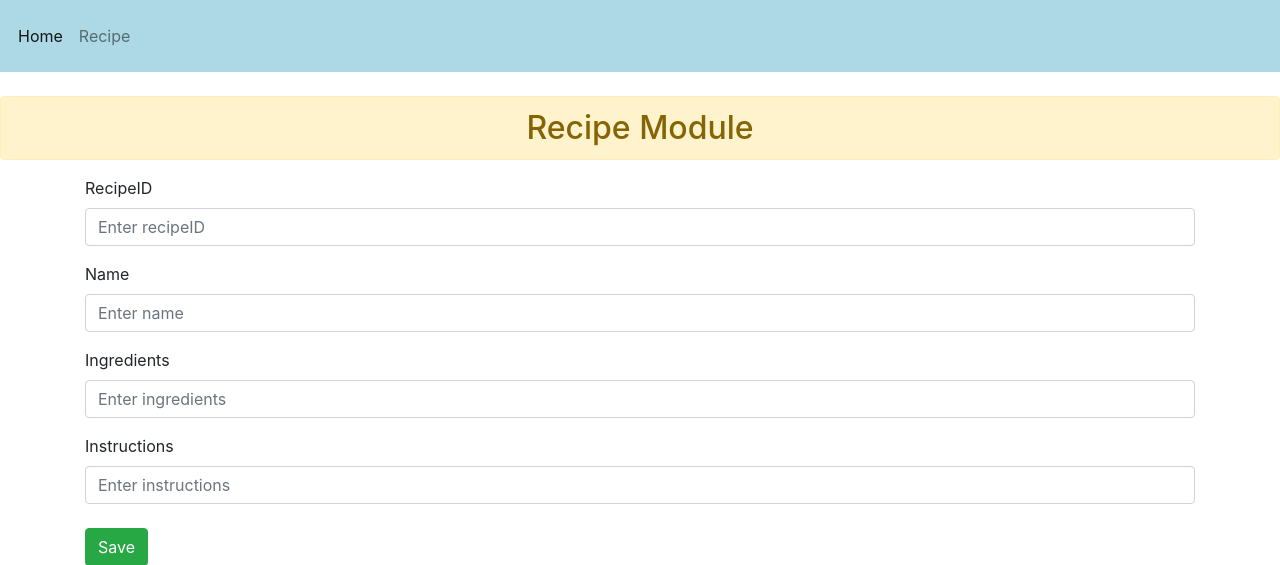
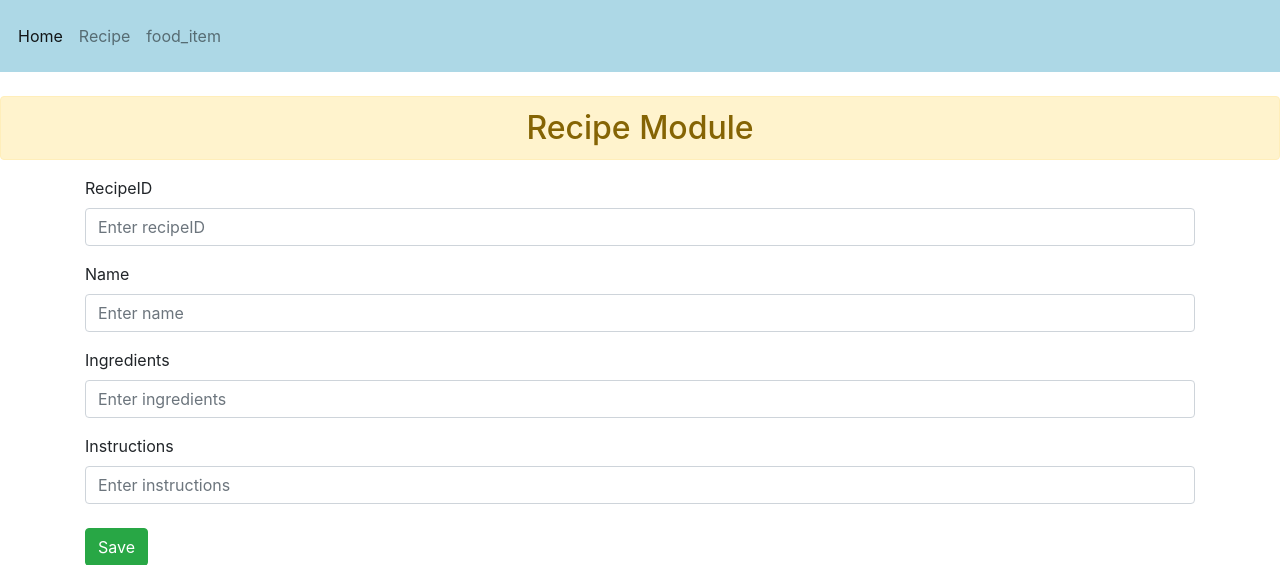
Before and after one commit to ysebastian-student-work-cdu/assessments-2-and-4-hit237-group15, a Django app: page /recipe/ in a window 1280 px wide. Shown: the top 565 px of the page. Run offline with Django 4.2, Linux system fonts and the light colour scheme; data that the repository does not hold is empty.

Commit message:
navlink food item

```diff
--- a/app/templates/recipe.html
+++ b/app/templates/recipe.html
@@ -56,6 +56,7 @@
           <div class="navbar-nav">
             <a class="nav-item nav-link active" href="{% url 'index' %}">Home</a>
             <a class="nav-item nav-link" href="{% url 'recipe' %}">Recipe</a>
+            <a class="nav-item nav-link" href="{% url 'food_item' %}">food_item</a>
           </div>
         </div>
       </nav>
```
